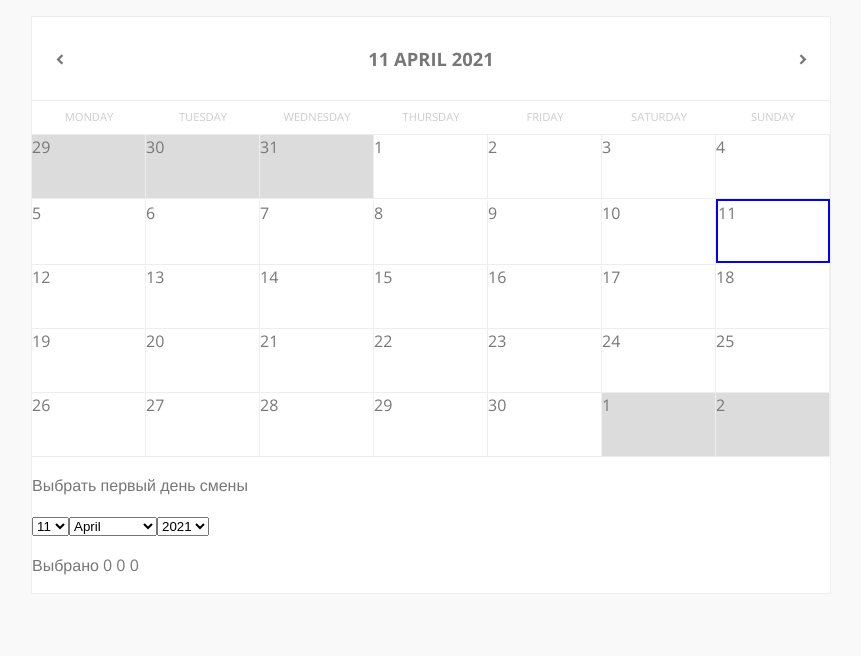
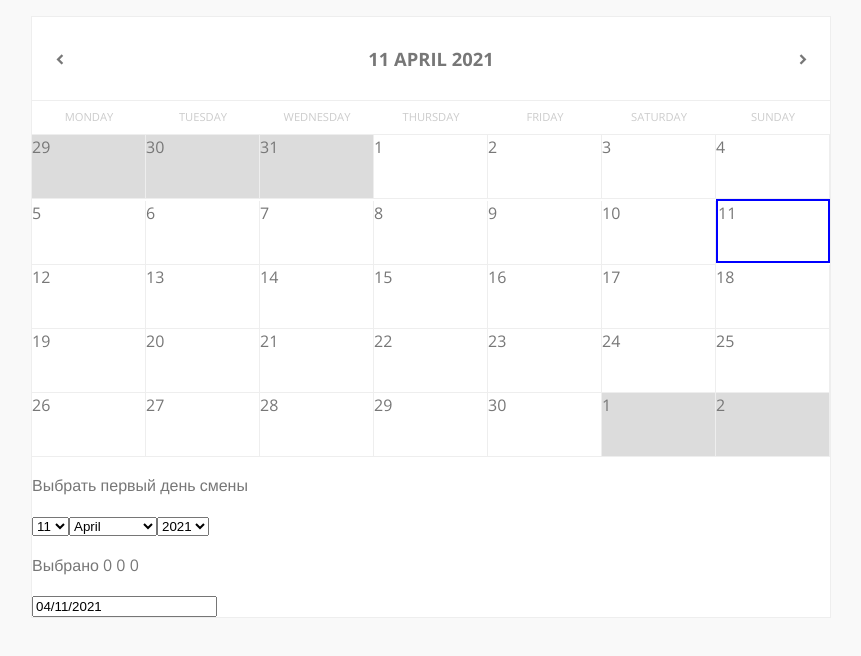
Before and after one commit to Parmon101/react-calendar, a React (Create React App) app: page / in a window 1280 px wide. Shown: the top 656 px of the page, without its empty margins (209-1070 px from the left). Built offline with nearby package versions, Linux system fonts and the light colour scheme.

Commit message:
Add files via upload

```diff
--- a/src/App.js
+++ b/src/App.js
@@ -14,8 +14,8 @@ import {Modal} from './components/func/Modal'
 
 import {Schedule} from './components/func/Schedule'
 
-// import DatePicker from "react-datepicker";
-// import "react-datepicker/dist/react-datepicker.css";
+import DatePicker from "react-datepicker";
+import "react-datepicker/dist/react-datepicker.css";
 
 
 function App () {
@@ -26,8 +26,10 @@ function App () {
 
   const [selectedDay, setSelectedDay] = useState(0)
 
-  // const [startDate, setStartDate] = useState(new Date());
+  const [startDate, setStartDate] = useState(new Date());
 
+  // console.log(count.format("ddd MMMM YYYY HH:MM:ss"));
+  // console.log(startDate);
 
   // const [currDay, setCurrDay] = useState()
   // const [currMonth, setCurrMonth] = useState()
@@ -62,11 +64,12 @@ function App () {
         // setCurrYear={setCurrYear}
 
       />
-      {/* <DatePicker
+      <DatePicker
         selected={startDate}
         onChange={(date) => setStartDate(date)}
         calendarStartDay={3}
-      /> */}
+      />
+      {/* <p>{startDate.getDate()} {startDate.getMonth()+1} {startDate.getFullYear()}</p> */}
     </div>
 
   );
--- a/src/components/func/Cells.jsx
+++ b/src/components/func/Cells.jsx
@@ -31,11 +31,11 @@ export function Cells({count,onAdd,setSelectedDay}) {
 
       {thisMonthDays.map(day => (
         (day == currDay) ?
-        <div className="row col cell select asd" onClick={()=> {onAdd(); setSelectedDay(day)}} key={`this_${day}`}>
+        <div className="row col cell select asd"  onClick={()=> {onAdd(); setSelectedDay(day)}} key={`this_${day}`}>
           <span>{day}</span>
         </div>
         :
-         <div className="row col cell asd" onClick={()=> {onAdd(); setSelectedDay(day)}} key={`this_${day}`}>
+         <div className="row col cell asd"  onClick={()=> {onAdd(); setSelectedDay(day)}} key={`this_${day}`}>
           <span>{day}</span>
         </div>
       ))}
```
